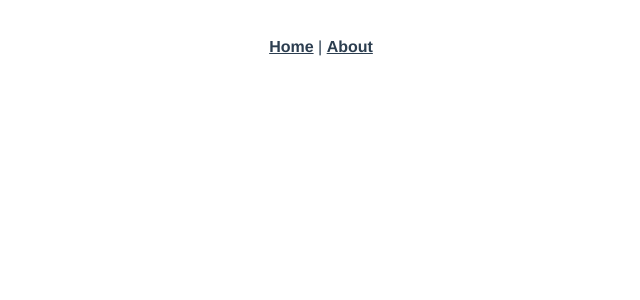
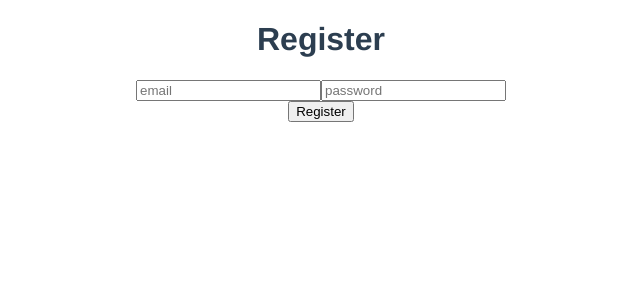
Before and after one commit to liefwerk/tabtracker-ex, a Vue app in the folder client/: page /register in a window 1280 px wide. Shown: the top 300 px of the page, without its empty margins (319-959 px from the left). Built offline with nearby package versions, Linux system fonts and the light colour scheme.

Commit message:
setting up the registration page

```diff
--- a/client/package.json
+++ b/client/package.json
@@ -8,6 +8,7 @@
     "lint": "vue-cli-service lint"
   },
   "dependencies": {
+    "axios": "^0.19.2",
     "core-js": "^3.6.4",
     "vue": "^2.6.11",
     "vue-router": "^3.1.6"
--- a/client/src/App.vue
+++ b/client/src/App.vue
@@ -1,9 +1,5 @@
 <template>
   <div id="app">
-    <div id="nav">
-      <router-link to="/">Home</router-link> |
-      <router-link to="/about">About</router-link>
-    </div>
     <router-view/>
   </div>
 </template>
--- /dev/null
+++ b/client/src/components/Register.vue
@@ -0,0 +1,37 @@
+<template>
+  <div class="">
+    <h1>Register</h1>
+
+    <input type="text" name="email" placeholder="email" v-model="email" />
+    <input type="password" name="password" placeholder="password" v-model="password" />
+    <br>
+    <button @click="register">Register</button>
+  </div>
+</template>
+
+<script>
+import AuthenticationService from '../services/AuthenticationService'
+
+export default {
+  data () {
+    return {
+      email: '',
+      password: ''
+    }
+  },
+  methods: {
+    async register () {
+      const response = await AuthenticationService.register({
+        email: this.email,
+        password: this.password
+      })
+      console.log(response.data)
+    }
+  }
+}
+</script>
+
+<!-- Add "scoped" attribute to limit CSS to this component only -->
+<style scoped>
+
+</style>
--- a/client/src/router/index.js
+++ b/client/src/router/index.js
@@ -1,6 +1,7 @@
 import Vue from 'vue'
 import VueRouter from 'vue-router'
 import Home from '../views/Home.vue'
+import Register from '../components/Register.vue'
 
 Vue.use(VueRouter)
 
@@ -17,6 +18,11 @@
     // this generates a separate chunk (about.[hash].js) for this route
     // which is lazy-loaded when the route is visited.
     component: () => import(/* webpackChunkName: "about" */ '../views/About.vue')
+  },
+  {
+    path: '/register',
+    name: 'register',
+    component: Register
   }
 ]
 
--- /dev/null
+++ b/client/src/services/Api.js
@@ -0,0 +1,7 @@
+import axios from 'axios'
+
+export default () => {
+  return axios.create({
+    baseURL: 'http://localhost:8081/'
+  })
+}
--- /dev/null
+++ b/client/src/services/AuthenticationService.js
@@ -0,0 +1,12 @@
+import Api from '@/services/Api'
+
+export default {
+  register (credentials) {
+    return Api().post('register', credentials)
+  }
+}
+
+// AuthenticationService.register({
+//   email: 'testing@email.com',
+//   password: '123456'
+// })
```
Also changed, not shown: 2 other files (tests, documents, lock files or other folders).
